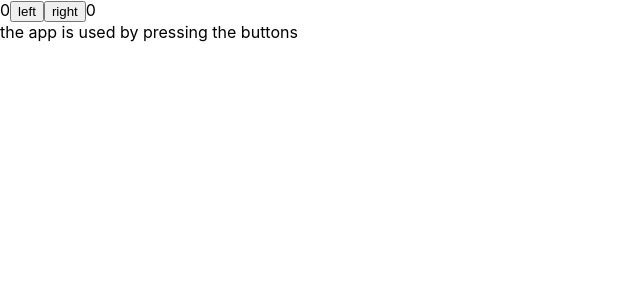
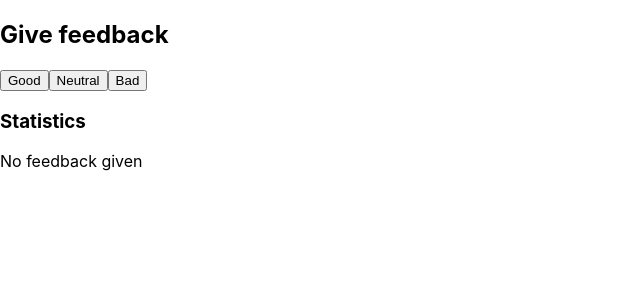
Before and after one commit to oDASCo/helsinki-course, a React (Create React App) app: page / in a window 1280 px wide. Shown: the top 300 px of the page, without its empty margins (0-640 px from the left). Built offline with nearby package versions, Linux system fonts and the light colour scheme.

Commit message:
tasks till 1.11

```diff
--- a/src/App.js
+++ b/src/App.js
@@ -1,54 +1,76 @@
 import React, { useState } from 'react'
-const Display = ({counter}) => <div>{counter}</div>;
 
 const Button = ({handleClick, text}) => {
     return (
-        <button onClick={handleClick}>
-            {text}
-        </button>
-    )
+        <button onClick={handleClick}>{text}</button>
+    );
 };
 
-const History = (props) => {
-    if (props.allClicks.length === 0) {
+const Statistics = (props) => {
+    if (props.good || props.neutral || props.bad) {
         return (
             <div>
-                the app is used by pressing the buttons
+                <table>
+                    <tbody>
+                    <Statistic text='Good' value={props.good}/>
+                    <Statistic text='Neutral' value={props.neutral}/>
+                    <Statistic text='Bad' value={props.bad}/>
+                    <Statistic text='All' value={props.stats.all}/>
+                    <Statistic text='Average' value={props.stats.average}/>
+                    <Statistic text='Positive' value={props.stats.positive}/>
+                    </tbody>
+                </table>
+            </div>
+        )
+    } else {
+        return (
+            <div>
+                <p>No feedback given</p>
             </div>
         )
     }
-
-    return (
-        <div>
-            button press history: {props.allClicks.join(' ')}
-        </div>
-    )
 };
 
+const Statistic = ({text, value}) => <tr><td>{text}:</td><td>{value}</td></tr>;
+
 const App = () => {
-    const [left, setLeft] = useState(0);
-    const [right, setRight] = useState(0);
-    const [allClicks, setAll] = useState([]);
-
-    const handleLeftClick = () => {
-        setAll(allClicks.concat('L'));
-        setLeft(left + 1)
+    const [good, setGood] = useState(0);
+    const [neutral, setNeutral] = useState(0);
+    const [bad, setBad] = useState(0);
+    const stats = {
+        all: good + neutral + bad,
+        average: (good - bad) / (good + neutral + bad),
+        positive: (good * 100) / (good + neutral + bad)
     };
 
-    const handleRightClick = () => {
-        setAll(allClicks.concat('R'));
-        setRight(right + 1)
+    const addGoodFB = () => {
+        setGood(good + 1);
+    };
+
+    const addNeutralFB = () => {
+        setNeutral(neutral + 1);
+    };
+
+    const addBadFB = () => {
+        setBad(bad + 1);
     };
 
     return (
         <div>
-            {left}
-            <Button onClick={handleLeftClick} text='left' />
-            <Button onClick={handleRightClick} text='right' />
-            {right}
-            <History allClicks={allClicks} />
+            <h2>Give feedback</h2>
+            <Button handleClick={addGoodFB} text='Good'/>
+            <Button handleClick={addNeutralFB} text='Neutral'/>
+            <Button handleClick={addBadFB} text='Bad'/>
+
+            <h3>Statistics</h3>
+
+            <Statistics stats={stats}
+                        good={good}
+                        neutral={neutral}
+                        bad={bad}/>
+
         </div>
     )
-};
+}
 
 export default App;
```
Also changed, not shown: 1 other file (tests, documents, lock files or other folders).
